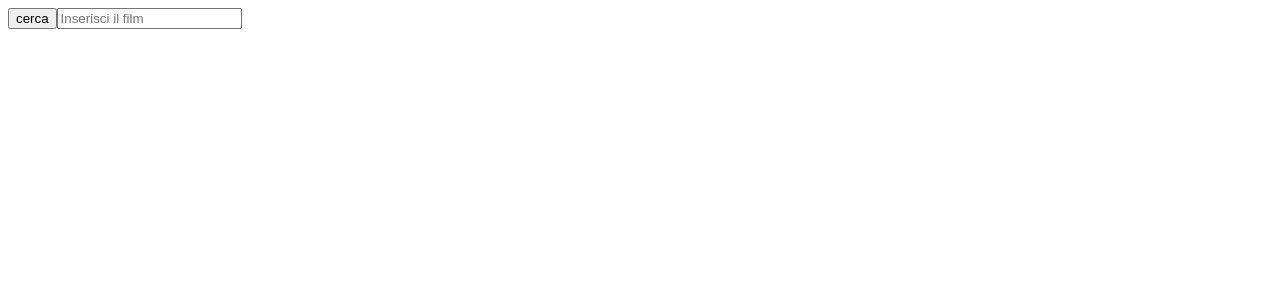
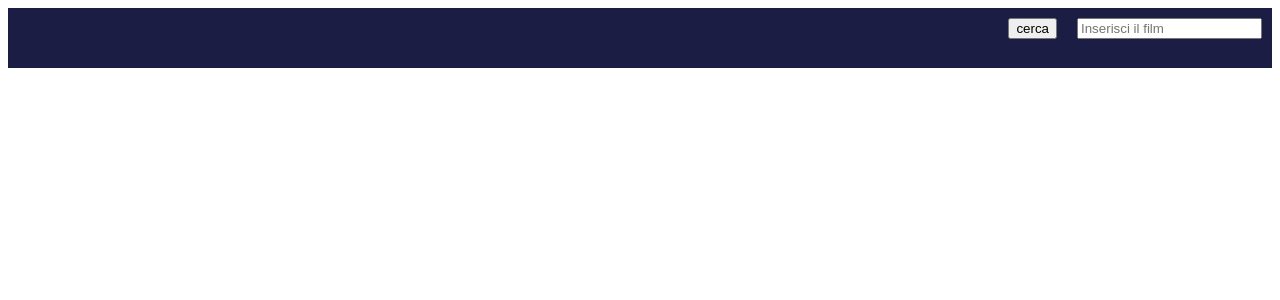
Before and after one commit to mauroanastasi/react-boolflix, a React app: page / in a window 1280 px wide. Shown: the top 300 px of the page. Built offline with nearby package versions, Linux system fonts and the light colour scheme; the HTML template or start-up script is replaced by a standard one.

Commit message:
[UPD] inizio a stilizzare l'header

```diff
--- a/components/MainNav.jsx
+++ b/components/MainNav.jsx
@@ -36,10 +36,10 @@ const MainNav = () => {
     return (
 
         <>
-            <header>
-                <div className="input-group mb-3">
-                    <button onClick={handleSearch} className="btn btn-outline-secondary" type="button" id="button-addon1">cerca</button>
-                    <input value={search} onChange={(e) => setSearch(e.target.value)} type="text" className="form-control" placeholder="Inserisci il film" />
+            <header className='ricerca'>
+                <div className="mb-3 searchBar">
+                    <button onClick={handleSearch} className="pulsante" type="button" id="button-addon1">cerca</button>
+                    <input value={search} onChange={(e) => setSearch(e.target.value)} type="text" className="cerca" placeholder="Inserisci il film" />
                 </div>
             </header>
             <div className='xxx'  >
--- a/src/App.jsx
+++ b/src/App.jsx
@@ -11,7 +11,6 @@ function App() {
         <MainNav />
       </header>
       <main>
-
       </main>
     </>
   )
--- a/src/index.css
+++ b/src/index.css
@@ -1,6 +1,24 @@
+header {
+  background-color: #1b1d44;
+  height: 50px;
+}
+
 .flag {
   width: 22px;
   height: 22px;
+}
+
+.pulsante {
+  margin-right: 20px;
+}
+
+.cerca {
+  margin-right: 10px;
+}
+
+.ricerca {
+  text-align: right;
+  padding-top: 10px;
 }
 
 .xxx {
```
